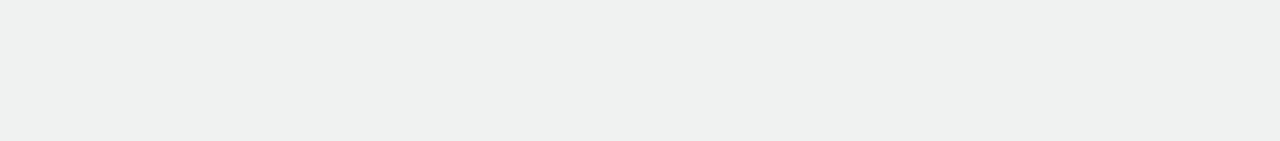
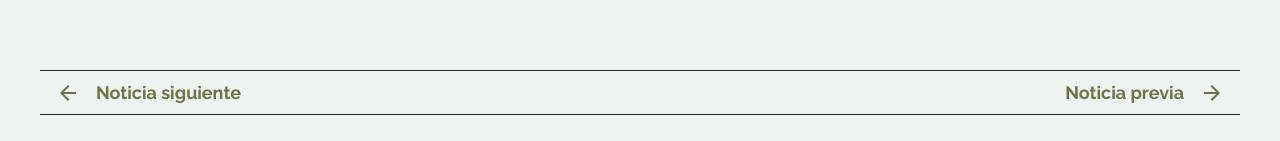
Before and after one commit to cervantesdeveloper/perritosTequileros, a React (Vite) app: page /news/1 in a window 1280 px wide. Shown: the part 957-1098 px from the top of the page. Before the commit the page ends 931 px from the top, so only its background shows below. Built offline with nearby package versions, Linux system fonts and the light colour scheme; no server answers.

Commit message:
Defini el indice del post actual

```diff
--- a/src/App.css
+++ b/src/App.css
@@ -119,7 +119,7 @@ p.article-news__date{
     display: grid;
     grid-template-columns: repeat(3, 1fr);
     column-gap: 2.5rem;
-    align-items: center;
+
   }
 
   .article-news__content p {
@@ -127,6 +127,23 @@ p.article-news__date{
     grid-column: 2 / 4;
   }
 
+}
+
+
+.news-footer{
+  max-width: 75rem;
+  margin: 6rem auto;
+  border-top: .5px solid var(--black);
+  border-bottom: .5px solid var(--black);
+}
+
+
+
+@media (min-width: 768px){
+  .news-footer{
+    display: flex;
+    justify-content: space-between;
+  }
 }
 
 
@@ -309,7 +326,8 @@ p.article-news__date{
   100% {transform: scale(0.8);}
 }
 
-.btn-text{
+.btn-text,
+.btn-text__prev-next{
   display: flex;
   justify-content: center;
   align-items: center;
@@ -320,6 +338,9 @@ p.article-news__date{
   color: var(--green);
   margin-left: auto;
   margin-right: auto;
+}
+
+.btn-text{
   width: 12rem;
 }
 
@@ -332,6 +353,22 @@ p.article-news__date{
   margin-left: 1rem;
   transition: transform .3s ease-in-out;
 }
+
+.btn-text__prev-next img{
+  height: 1.5rem;
+  margin: 0 1rem;
+  transition: transform .3s ease-in-out;
+}
+
+.btn-text__prev-next:hover img{
+  transform: translateX(.5rem);
+}
+
+.btn-text__prev-next:hover .arrow-left{
+  transform: translateX(-.5rem);
+}
+
+
 
 .container{
   padding: 1.25rem;
@@ -346,6 +383,10 @@ p.article-news__date{
   .container{
     padding: 2.5rem 5rem;
   }
+}
+
+.inactive{
+  display: none;
 }
 
 /***** Site Style *****/
--- /dev/null
+++ b/src/components/NewsFooter.jsx
@@ -0,0 +1,27 @@
+import PrevNextLink from "./PrevNextLink";
+
+export default function NewsFooter({
+    prevNews,
+    proxNews,
+    currentNote,
+    totalNotes
+}){
+
+    return (
+        <footer className="news-footer">
+            <PrevNextLink
+                className={currentNote < 1 && "inactive"}
+                text="Noticia siguiente"
+                link={proxNews}
+                direction="left"
+            />
+
+            <PrevNextLink
+                className={(currentNote + 1) === totalNotes && "inactive"}
+                text="Noticia previa"
+                link={prevNews}
+                direction="right"
+            />
+        </footer>
+    )
+}
--- /dev/null
+++ b/src/components/PrevNextLink.jsx
@@ -0,0 +1,24 @@
+import PropTypes from "prop-types";
+
+import arrow from "../assets/arrow.svg";
+import arrowLeft from "../assets/arrowLeft.svg"
+
+import {Link} from "react-router-dom";
+
+export default function PrevNextLink({text, link, direction, className}){
+    return(
+        <Link to={link}>
+            <div className={`btn-text__prev-next ${className}`}>
+                {direction === "left" && <img src={arrowLeft} className="arrow-left"/>}
+                {text}
+                {direction === "right" && <img src={arrow}/>}
+            </div>
+        </Link>
+    )
+}
+
+PrevNextLink.propTypes = {
+    text: PropTypes.string,
+    link: PropTypes.string,
+    direction: PropTypes.string
+}
--- a/src/pages/NewsSingle.jsx
+++ b/src/pages/NewsSingle.jsx
@@ -1,42 +1,65 @@
-import { useParams } from "react-router-dom"
+import { Link, useParams } from "react-router-dom"
 import { useEffect, useState } from "react";
 
 import HeroPages from "../components/HeroPages"
+import NewsFooter from "../components/NewsFooter";
 
 export default function NewsSingle(){
     const params = useParams();
+
+    const [currentIndex, setCurrentIndex] = useState();
+    const [notesLength,  setNotesLength] = useState(0);
     const [note, setNote] = useState({
         title: "",
         date: "",
         image: "",
         content: ""
     });
-    console.log(note)
+    const [otherNotes, setOtherNotes] = useState({});
 
-    useEffect(()=>{
     const getNote = async(link)=>{
         let res = await fetch(link),
-                json =  await res.json();
-                for(let i = 0; i < json.length; i ++){
-                    if(json[i].id === parseInt(params.id)){
+            json =  await res.json(),
+            newsArray = await json.filter(element => element.categories[0] === 4),
+            indexArray = [];
+
+            newsArray.forEach(el=>{
+                indexArray.push(el.id);
+            })
+
+            setCurrentIndex(indexArray.indexOf(parseInt(params.id)))
+            setNotesLength(parseInt(newsArray.length));
+
+            for(let i = 0; i < newsArray.length; i ++){
+                if(newsArray[i].id === parseInt(params.id)){
                     setNote(note =>{
                         return{
                             ...note,
-                                title: json[i].title.rendered,
-                                date: json[i].date,
-                                image: json[i]._embedded["wp:featuredmedia"][0].source_url,
-                                content: json[i].content.rendered
+                            title: newsArray[i].title.rendered,
+                            date: newsArray[i].date,
+                            image: newsArray[i]._embedded["wp:featuredmedia"][0].source_url,
+                            content: newsArray[i].content.rendered,
                         }
-                        })
-                    }
+                    });
                 }
             }
 
+            setOtherNotes(otherNotes=>{
+                return{
+                    ...otherNotes,
+                    prevNote: indexArray[currentIndex + 1],
+                    nextNote: indexArray[currentIndex - 1]
+                }
+            })
+
+    }
+
+    useEffect(()=>{
         getNote("https://perritos.cervantesdeveloper.com/wp-json/wp/v2/posts?_embed");
-
     }, [params.id])
 
-    console.log(note);
+    console.log(otherNotes);
+
     return(
         <>
             <HeroPages image="news" alt={note.title}/>
@@ -53,6 +76,13 @@ export default function NewsSingle(){
                 </div>
             </article>
 
+            <NewsFooter
+                totalNotes={notesLength}
+                currentNote={currentIndex}
+                prevNews={`/news/${otherNotes.prevNote}`}
+                proxNews={`/news/${otherNotes.nextNote}`}
+            />
+
         </>
     )
 }
```
Also changed, not shown: src/assets/arrowLeft.svg (added). Lines whose indentation alone changed are shown as unchanged.
